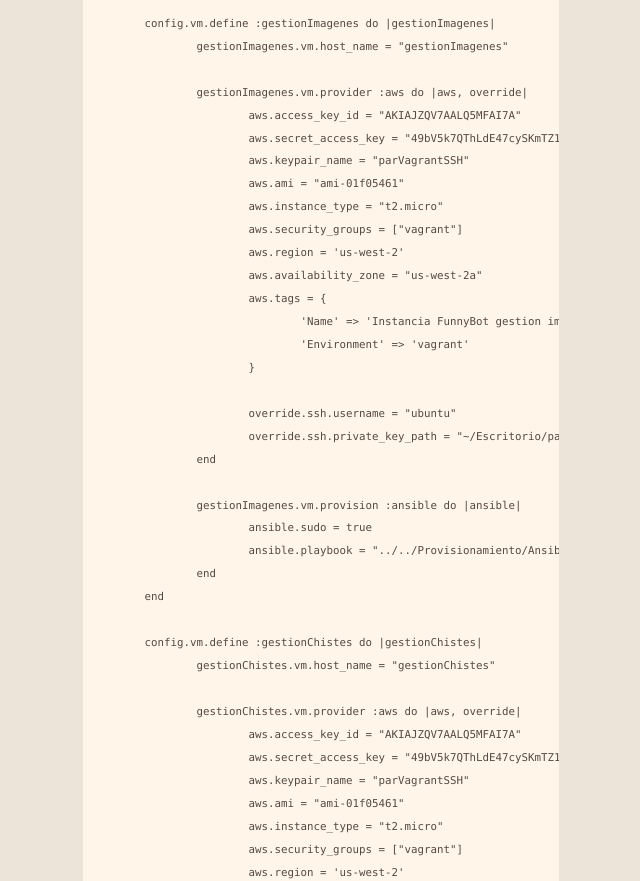
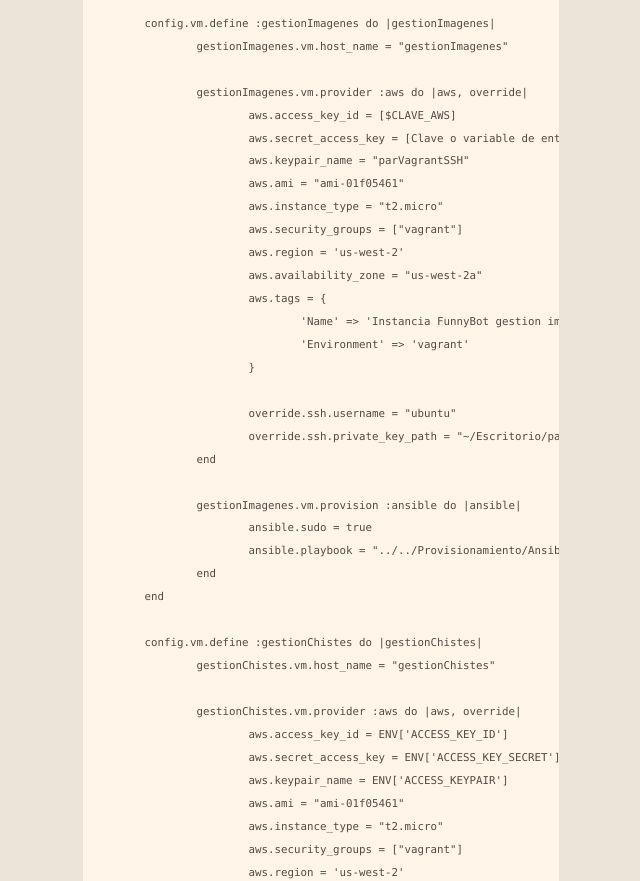
Before and after one commit to pedrogazquez/FunnyBot, a Jekyll site: the page built from vagrant.md, in a window 1280 px wide and 1400 px high, scrolled down 417 px. Shown: the part 358-1239 px from the top of the window, without its empty margins (319-959 px from the left). Built offline with Jekyll 4.4.1, drawn with Linux system fonts in a browser that asks for light colours; nearby versions of some CDN libraries; our own code applies the rules of GitHub Pages for plain Markdown files; some of the changed text lies outside the part shown.

Commit message:
Arreglando Vagrantfile

````diff
--- a/vagrant.md
+++ b/vagrant.md
@@ -35,8 +35,8 @@ Vagrant.configure("2") do |config|
 		gestionImagenes.vm.host_name = "gestionImagenes"
 
 		gestionImagenes.vm.provider :aws do |aws, override|
-			aws.access_key_id = "AKIAJZQV7AALQ5MFAI7A"
-			aws.secret_access_key = "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"
+			aws.access_key_id = [$CLAVE_AWS]
+			aws.secret_access_key = [Clave o variable de entorno]
 			aws.keypair_name = "parVagrantSSH"
 			aws.ami = "ami-01f05461"
 			aws.instance_type = "t2.micro"
@@ -62,9 +62,9 @@ Vagrant.configure("2") do |config|
 		gestionChistes.vm.host_name = "gestionChistes"
 
 		gestionChistes.vm.provider :aws do |aws, override|
-			aws.access_key_id = "AKIAJZQV7AALQ5MFAI7A"
-			aws.secret_access_key = "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"
-			aws.keypair_name = "parVagrantSSH"
+			aws.access_key_id = ENV['ACCESS_KEY_ID']
+			aws.secret_access_key = ENV['ACCESS_KEY_SECRET']
+			aws.keypair_name = ENV['ACCESS_KEYPAIR']
 			aws.ami = "ami-01f05461"
 			aws.instance_type = "t2.micro"
 			aws.security_groups = ["vagrant"]
@@ -76,7 +76,7 @@ Vagrant.configure("2") do |config|
 			}
 
 			override.ssh.username = "ubuntu"
-			override.ssh.private_key_path = "~/Escritorio/parVagrantSSH.pem"
+			override.ssh.private_key_path = ENV['PRIVATE_KEY']
 		end
 
 		gestionChistes.vm.provision :ansible do |ansible|
@@ -85,6 +85,7 @@ Vagrant.configure("2") do |config|
 		end
 	end
 end
+
 
 ```
 
````
